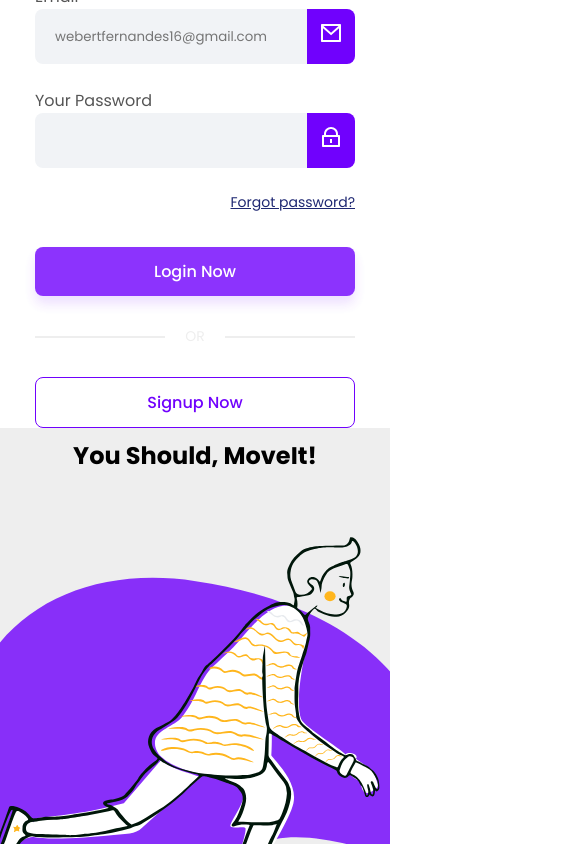
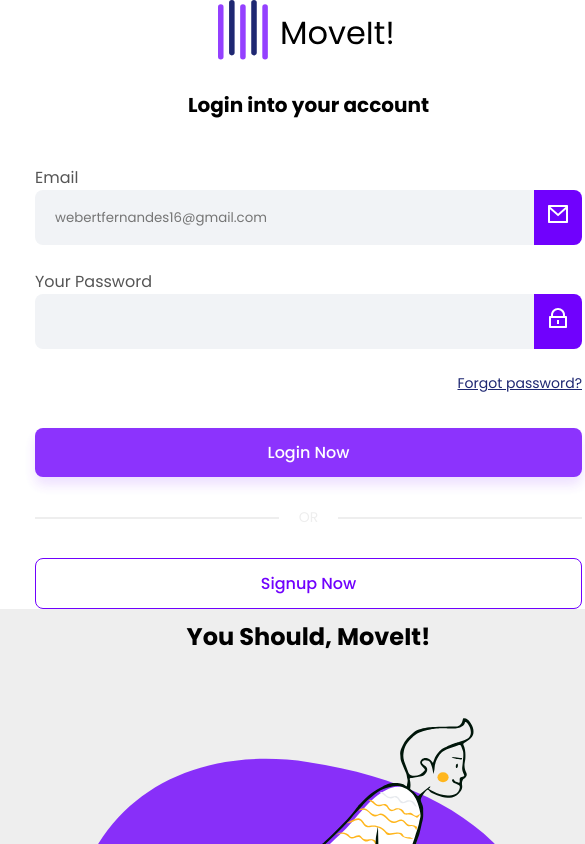
Before and after one commit to vibrazzi/LoginPage, an Angular app: page /login in a window 390 px wide. Shown: the top 844 px of the page, 585 px wide, since content can reach past the window. Built offline with nearby package versions, Linux system fonts and the light colour scheme.

Commit message:
Ajustes no estilo de default-login-layout

```diff
--- a/src/app/components/default-login-layout/default-login-layout.component.scss
+++ b/src/app/components/default-login-layout/default-login-layout.component.scss
@@ -98,18 +98,19 @@ main {
 /* Media Queries para Responsividade */
 @media screen and (max-width: 768px) {
     main {
-        flex-direction: column;
-        align-items: center;
-        padding: 0;
+        flex-direction: column-reverse;
+        align-items: stretch;
+        display: table;
     }
 
     section {
-        padding: 20px; // Adiciona espaço extra para evitar cortes em iPhones
+        padding: 40px; // Adiciona espaço extra para evitar cortes em iPhones
     }
 
     .form-section {
         flex-grow: 1;
         padding: 10px;
+        display: table;
     }
 
     h2 {
@@ -135,21 +136,18 @@ main {
 
 @media screen and (max-width: 480px) {
     section {
-        flex-direction: column;
-        align-items: center;
+        flex-direction: column-reverse;
+        align-items: stretch;
         padding: 20px;
     }
-    .img {
-        flex-direction: center;
-        align-items: center;
-        padding: 20px;
-    }
-
+  .img {
+        flex-direction: column-reverse;
+  }
     .btn-wrapper {
-        gap: 20px;
+        gap: 40px;
     }
 
     h2 {
-        font-size: 16px;
+        font-size: 20px;
     }
 }
```
